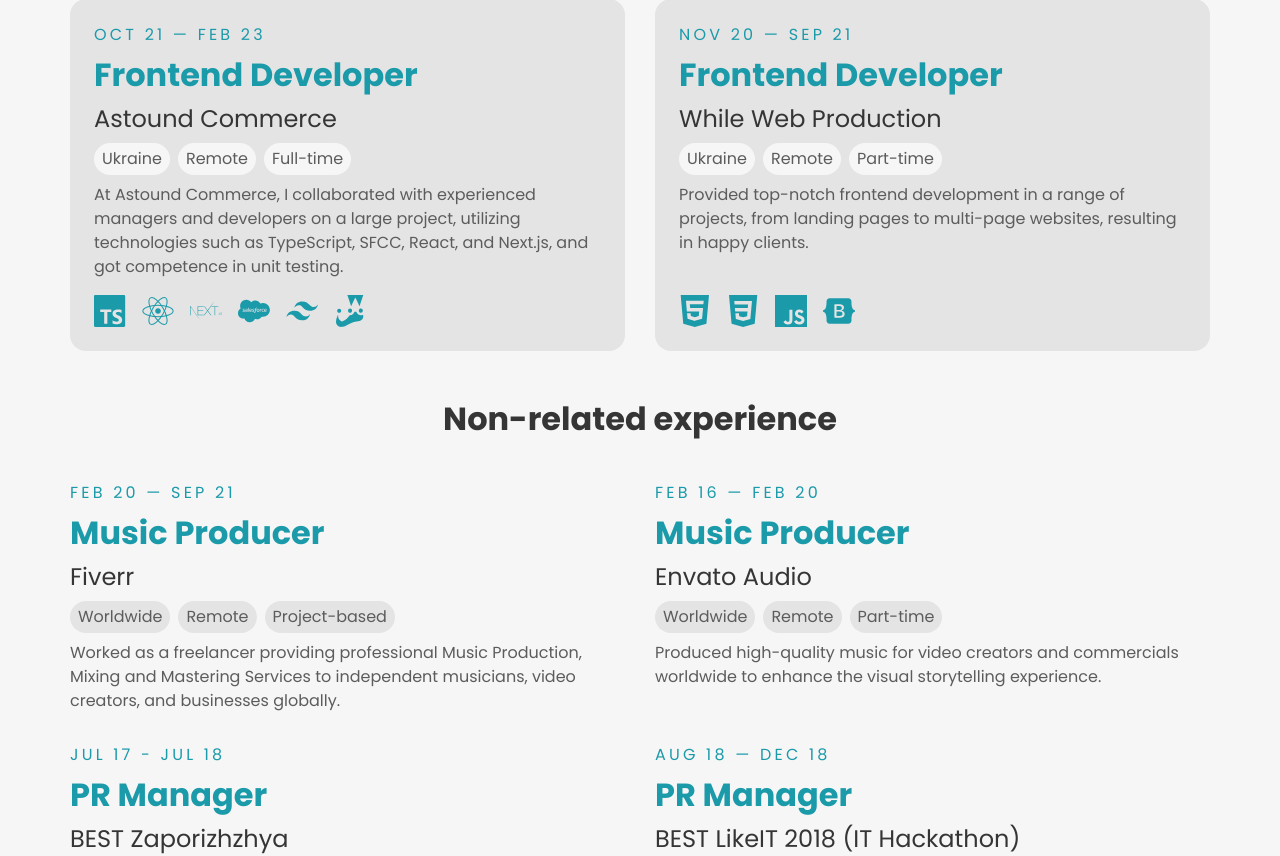
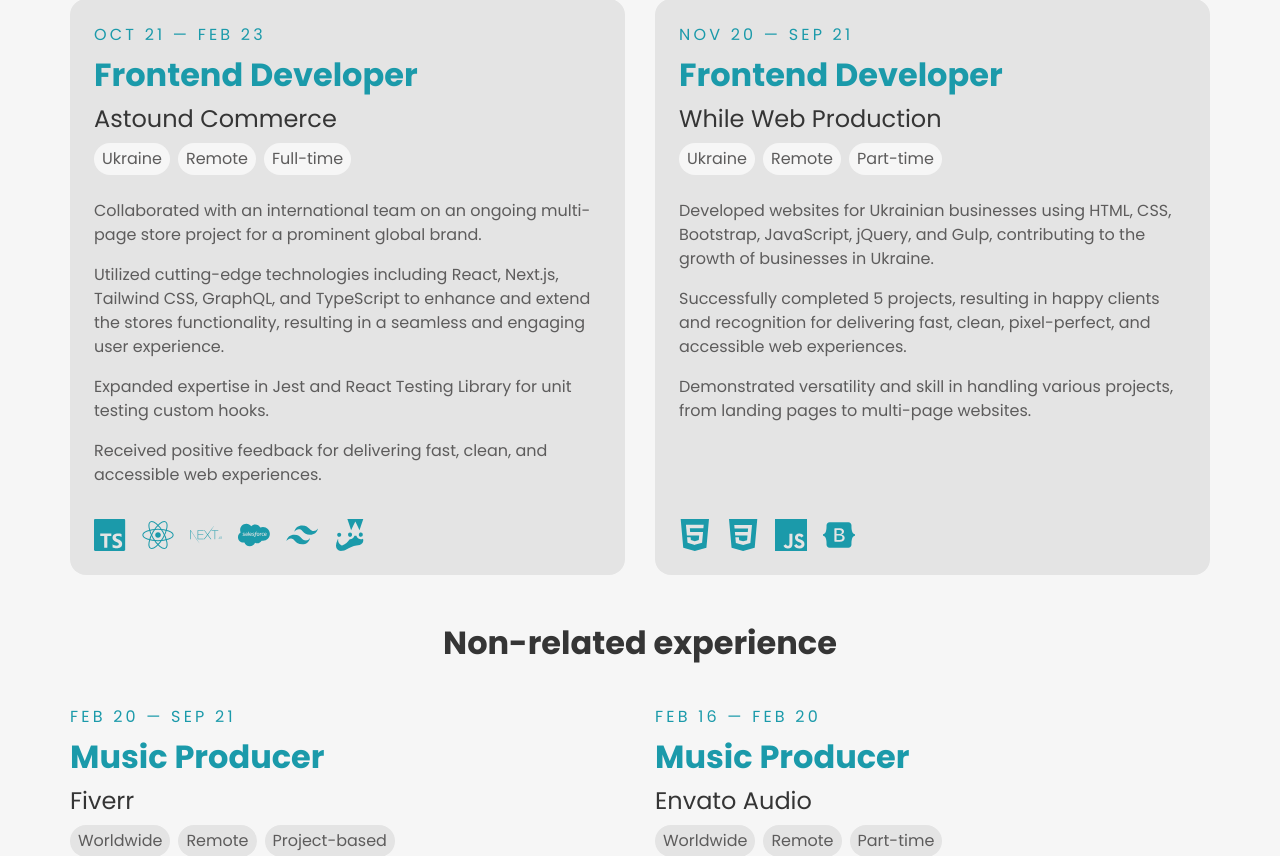
Before and after one commit to VladislavDegtyarenko/vd-developer-portfolio, a Next.js app: page / in a window 1280 px wide. Shown: the part 2387-3243 px from the top of the page. Built offline with nearby package versions, Linux system fonts and the light colour scheme.

Commit message:
Update experience text

```diff
--- a/app/data/experience.ts
+++ b/app/data/experience.ts
@@ -15,8 +15,12 @@ const experienceData = [
     position: "Frontend Developer",
     company: "Astound Commerce",
     chips: ["Ukraine", "Remote", "Full-time"],
-    description:
-      "At Astound Commerce, I collaborated with experienced managers and developers on a large project, utilizing technologies such as TypeScript, SFCC, React, and Next.js, and got competence in unit testing.",
+    description: `
+      Collaborated with an international team on an ongoing multi-page store project  for a prominent global brand.
+      Utilized cutting-edge technologies including React, Next.js, Tailwind CSS, GraphQL, and TypeScript to enhance and extend the stores functionality, resulting in a seamless and engaging user experience.
+      Expanded expertise in Jest and React Testing Library for unit testing custom hooks.
+      Received positive feedback for delivering fast, clean, and accessible web experiences.
+    `,
     icons: [
       { ...TSIcon, alt: "Typescript" },
       { ...ReactIcon, alt: "React.js" },
@@ -31,8 +35,11 @@ const experienceData = [
     position: "Frontend Developer",
     company: "While Web Production",
     chips: ["Ukraine", "Remote", "Part-time"],
-    description:
-      "Provided top-notch frontend development in a range of projects, from landing pages to multi-page websites, resulting in happy clients.",
+    description: `
+      Developed websites for Ukrainian businesses using HTML, CSS, Bootstrap, JavaScript, jQuery, and Gulp, contributing to the growth of businesses in Ukraine.
+      Successfully completed 5 projects, resulting in happy clients and recognition for delivering fast, clean, pixel-perfect, and accessible web experiences.
+      Demonstrated versatility and skill in handling various projects, from landing pages to multi-page websites.
+      `,
     icons: [
       { ...HTMLIcon, alt: "HTML" },
       { ...CSSIcon, alt: "CSS" },
--- a/app/ui/ExperienceCard.tsx
+++ b/app/ui/ExperienceCard.tsx
@@ -30,7 +30,7 @@ const StyledExpCard = styled.div<StyledExpCardProps>`
 
   .info {
     display: grid;
-    gap: 8px;
+    gap: 0.5em;
   }
 
   .time-range {
@@ -45,6 +45,9 @@ const StyledExpCard = styled.div<StyledExpCardProps>`
   }
   .descr {
     color: ${({ theme }) => theme.grey};
+    > * + * {
+      margin-top: 1em;
+    }
   }
 
   .chips {
@@ -113,7 +116,11 @@ const ExperienceCard = ({
             ))}
           </div>
         ) : null}
-        <P2 className="descr">{description}</P2>
+        <P2 className="descr">
+          {description.split(`\n`).map((p) => (
+            <p key={p}>{p}</p>
+          ))}
+        </P2>
       </div>
       {icons && icons.length > 0 ? (
         <div className="icons">
```
